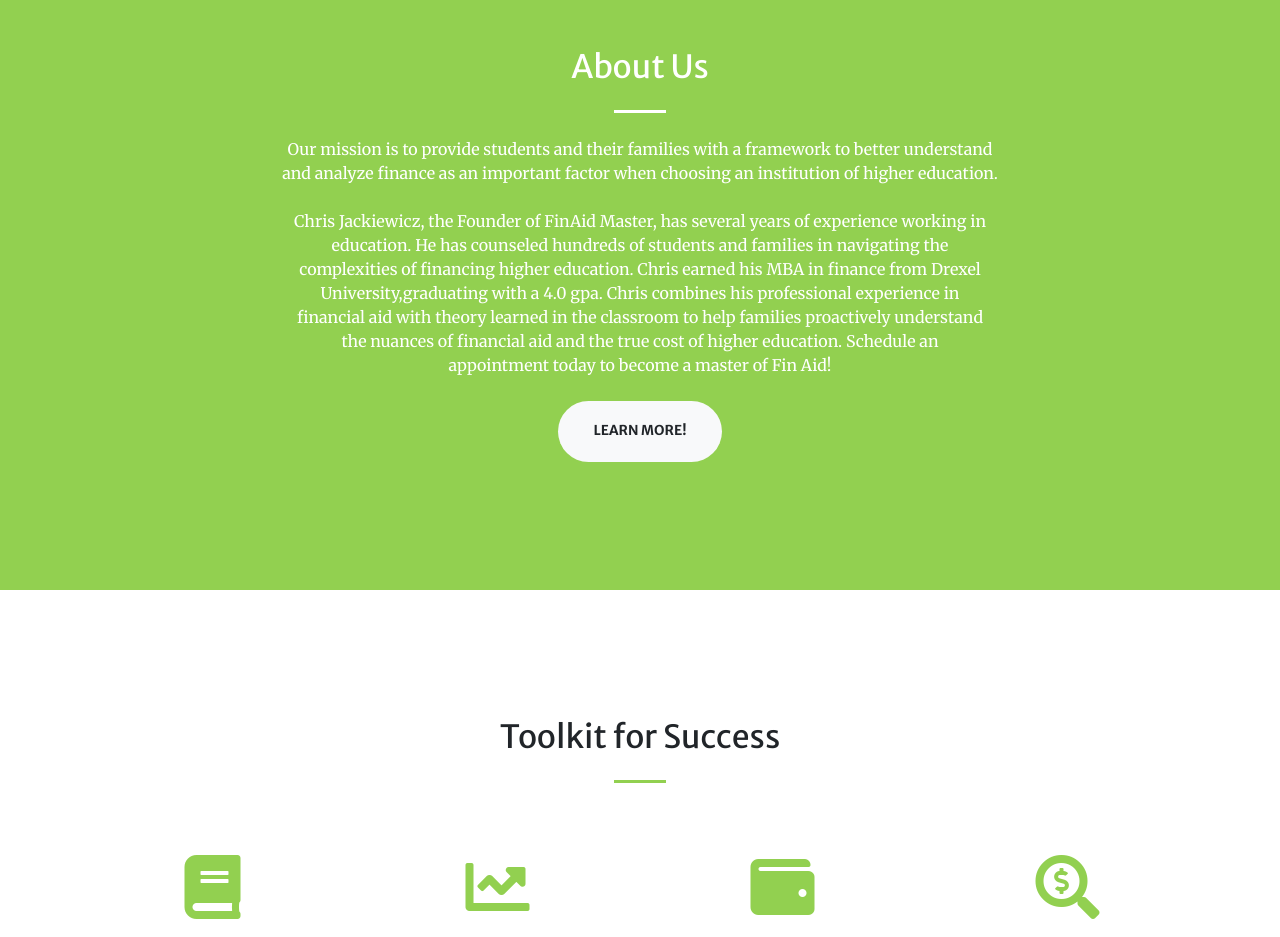
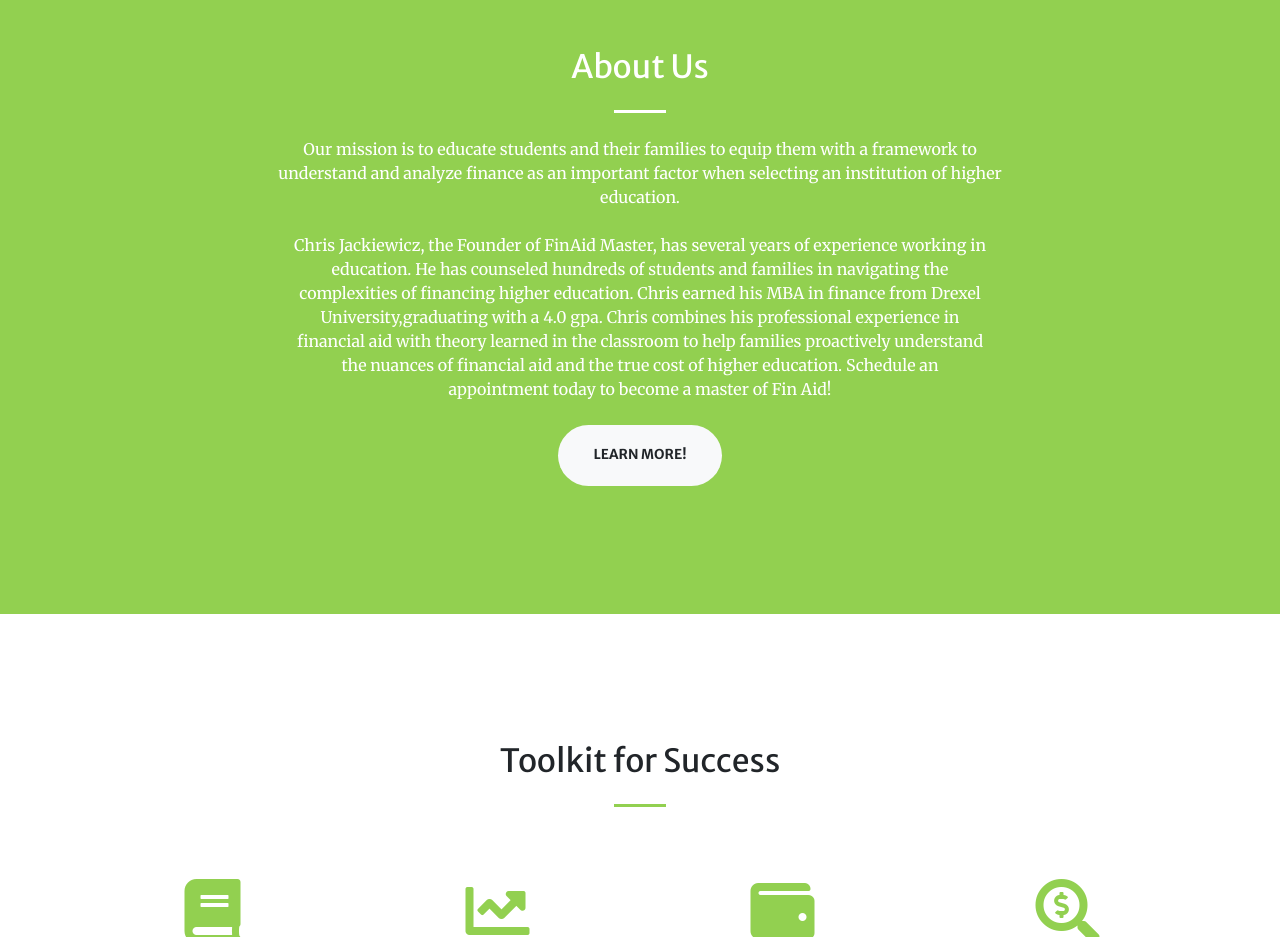
Before and after one commit to phillyfinaidhelp/finaidmaster, a website with bundled scripts: page index.html in a window 1280 px wide. Shown: the part 880-1817 px from the top of the page. Built offline with nearby package versions, Linux system fonts and the light colour scheme.

Commit message:
Update index.html

```diff
--- a/index.html
+++ b/index.html
@@ -77,7 +77,7 @@
         <div class="col-lg-8 text-center">
           <h2 class="text-white mt-0">About Us</h2>
           <hr class="divider light my-4">
-          <p class="text-white mb-4">Our mission is to provide students and their families with a framework to better understand and analyze finance as an important factor when choosing an institution of higher education.
+          <p class="text-white mb-4">Our mission is to educate students and their families to equip them with a framework to understand and analyze finance as an important factor when selecting an institution of higher education.
                 <div class="container">
      </p>
           <p class="text-white mb-4">Chris Jackiewicz, the Founder of FinAid Master, has several years of experience working in education. He has counseled hundreds of students and families in navigating the complexities of financing higher education. Chris earned his MBA in finance from Drexel University,graduating with a 4.0 gpa. Chris combines his professional experience in financial aid with theory learned in the classroom to help families proactively understand the nuances of financial aid and the true cost of higher education. Schedule an appointment today to become a master of Fin Aid!
```
